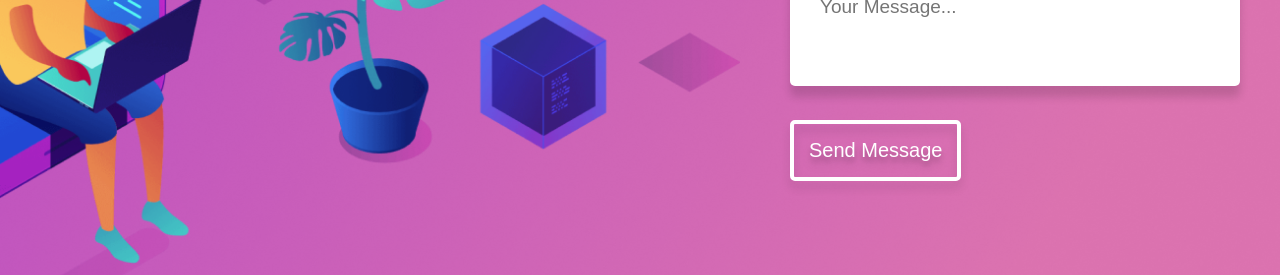
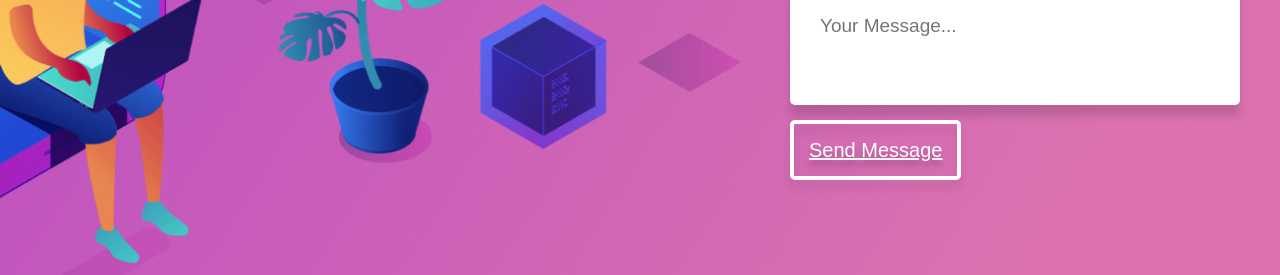
Before and after one commit to med-mahdi/Agency-Project, a plain HTML site: page Nativs Project/Agency-Project/index.html in a window 1280 px wide. Shown: the part 4680-4955 px from the top of the page. Drawn offline with Linux system fonts and the light colour scheme; files whose address does not match are found by name.

Commit message:
Update index.html

```diff
--- a/Nativs Project/Agency-Project/index.html
+++ b/Nativs Project/Agency-Project/index.html
@@ -190,7 +190,7 @@
                                     <label for="fname">Your Message:</label><br>
                                     <textarea id="text" name="message" rows="4" cols="50" placeholder='Your Message...' required></textarea><br>
                                 </div>
-                                <button class="btn-message">Send Message</button>
+                                <a href="#" class="btn-message">Send Message</a>
                             </form>
                         </div>
                 </div>
```
